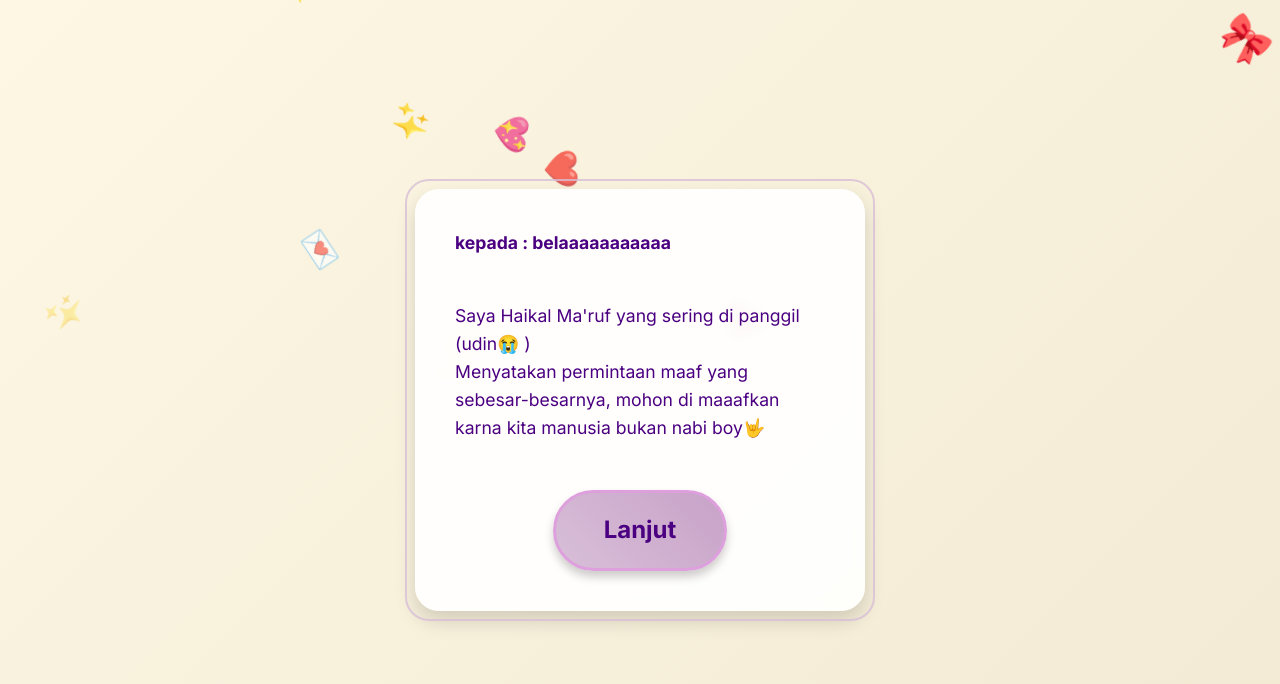
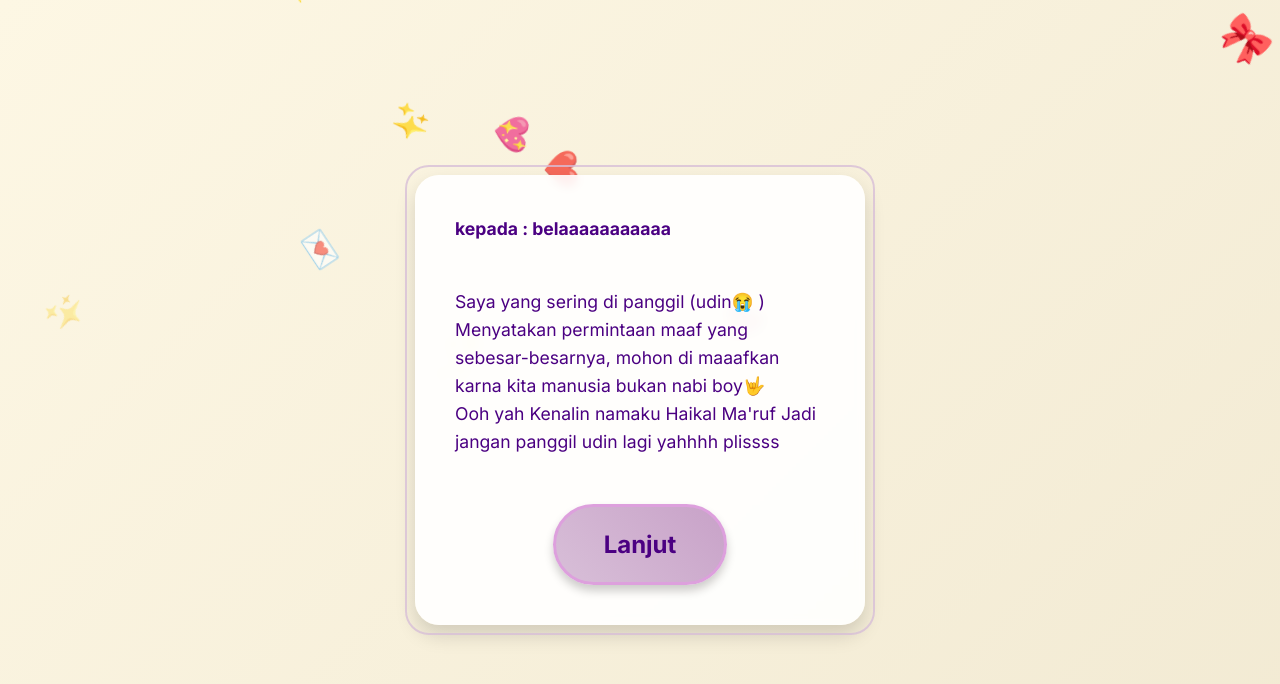
Before and after one commit to TakeuchiSan/Tesku, a plain HTML site: page index.html in a window 1280 px wide. Drawn offline with nearby package versions, Linux system fonts and the light colour scheme.

Commit message:
Update index.html

```diff
--- a/index.html
+++ b/index.html
@@ -260,8 +260,9 @@
         <div class="letter-container">
             <h1 class="letter-text font-bold mb-4">kepada : belaaaaaaaaaaa</h1>
             <p class="letter-text">
-                Saya Haikal Ma'ruf yang sering di panggil (udin😭 )
+                Saya yang sering di panggil (udin😭 )
                 Menyatakan permintaan maaf yang sebesar-besarnya, mohon di maaafkan karna kita manusia bukan nabi boy🤟
+                Ooh yah Kenalin namaku Haikal Ma'ruf Jadi jangan panggil udin lagi yahhhh plissss
             </p>
             <p class="letter-text mt-4"></p>
             <div class="flex justify-center">
```
